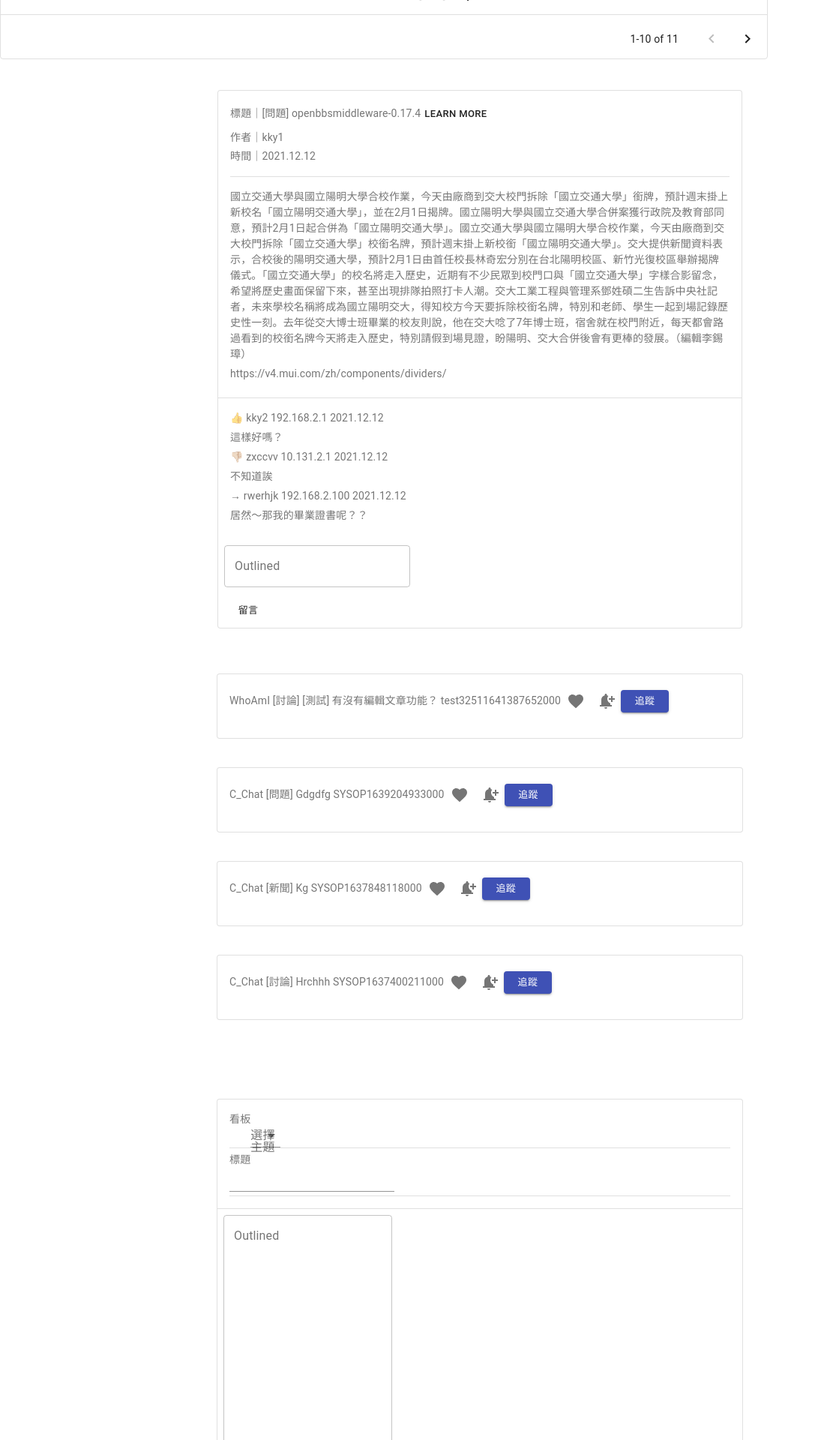
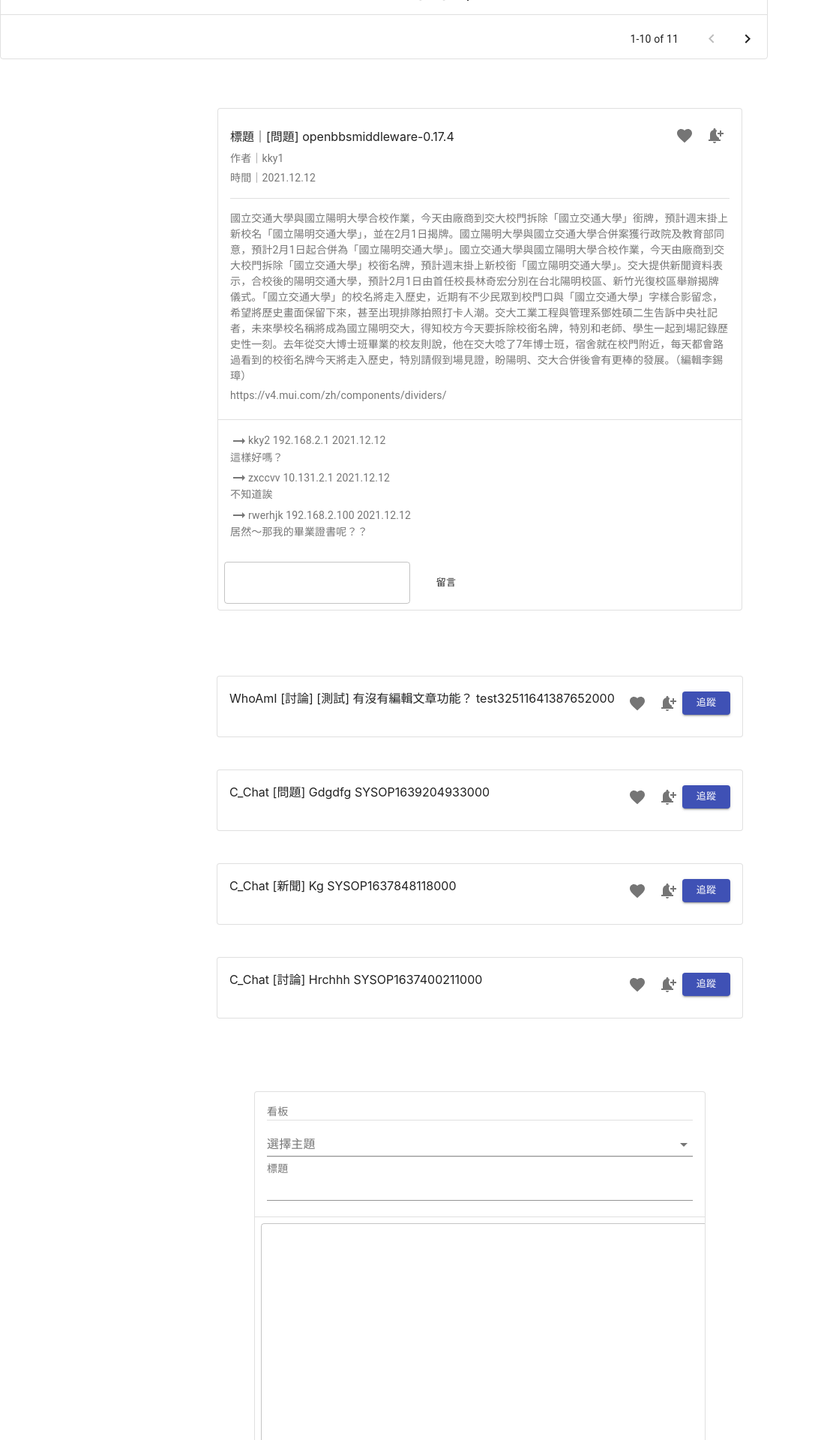
Before and after one commit to Modern-PTT/modern-PTT, a React (Create React App) app in the folder frontend/: page / in a window 1280 px wide. Shown: the part 820-2740 px from the top of the page at 75% size, without its empty margins (0-1087 px from the left). Built offline with nearby package versions, Linux system fonts and the light colour scheme.

Commit message:
grid for postList

```diff
--- a/frontend/src/Components/Article.js
+++ b/frontend/src/Components/Article.js
@@ -13,8 +13,15 @@ import TextField from '@material-ui/core/TextField';
 import Row from './Layout/Row';
 
 // import Message from '../hooks/Message';
+import ThumbUpAltOutlinedIcon from '@mui/icons-material/ThumbUpAltOutlined';
+import ThumbDownOutlinedIcon from '@mui/icons-material/ThumbDownOutlined';
+import ArrowRightAltIcon from '@mui/icons-material/ArrowRightAlt';
 
 
+import IconButton from '@mui/material/IconButton';
+import Tooltip from '@mui/material/Tooltip';
+import FavoriteIcon from '@mui/icons-material/Favorite';
+import NotificationAddIcon from '@mui/icons-material/NotificationAdd';
 
 
 const useStyles = makeStyles({
@@ -55,9 +62,9 @@ const Wrapper = styled.div`
 
 
 const msgState = (input)=>{
-  if (input == "1")return "👍  "
-  else if (input == "2")return "👎🏼  "
-  else return "→  "
+  if (input == "推")return <ThumbUpAltOutlinedIcon/>
+  else if (input == "噓")return <ThumbDownOutlinedIcon/>
+  else return <ArrowRightAltIcon/>
 }
 
 const data =
@@ -114,6 +121,16 @@ const  GET_AIRTICLE_QUERY=
                 "country": "TW, Taipei"
               },
               "create_time": 1626000949000
+            },
+            {
+              "type": "噓",
+              "owner": "test2000",
+              "content": "結果是沒問題喔～ 但是好像 frontend 的推/噓有問題 XD",
+              "location": {
+                "ip": "140.112.172.11",
+                "country": "TW, Taipei"
+              },
+              "create_time": 1626000949000
             }
           ]
         }
@@ -130,11 +147,21 @@ export default function Airticle() {
       <Wrapper>
         <Card className={classes.root} variant="outlined">
             <CardContent>
-                <Row justify=''>
-                    <Typography className={classes.title} color="textSecondary" gutterBottom>
-                    <>標題｜{GET_AIRTICLE_QUERY.data.article.title}</>
-                    <Button size="small">Learn More</Button>
-                    </Typography>
+                    {/* <Typography className={classes.title} color="textSecondary" gutterBottom> */}
+                      <Row justify="space-between" align="center">
+                        <div>標題｜{GET_AIRTICLE_QUERY.data.article.title}</div>
+                        <div>
+                        <Tooltip title="收藏">
+                            <IconButton>
+                              <FavoriteIcon />
+                            </IconButton>
+                          </Tooltip>
+                          <Tooltip title="追蹤">
+                            <IconButton>
+                              <NotificationAddIcon />
+                            </IconButton>
+                          </Tooltip>
+                        </div>
                       </Row>
 
                 <Typography className={classes.title} color="textSecondary" gutterBottom>
@@ -160,22 +187,23 @@ export default function Airticle() {
             <CardContent>
                 {data.messages.map((item)=>(
                     <Typography className={classes.title} color="textSecondary" gutterBottom>
-                    <Row>
-                        <Typography className={classes.title} color="textSecondary" gutterBottom>
+                    <Row align="center">
                         <>{msgState(item.state) }{item.poster_id} </> <>{item.poster_ip}   {item.time}</>
-                        </Typography>
                     </Row>
                     {item.body}
                     </Typography>
 
                 ))}
             </CardContent>
+            <Row>
               <form className={classesText.root} noValidate autoComplete="off">
-              <TextField id="outlined-basic" label="Outlined" variant="outlined" />
+                <TextField id="outlined-basic"  variant="outlined" />
               </form>
               <CardActions>
                   <Button size="small">留言</Button>
               </CardActions>
+            </Row>
+
         </Card>
     </Wrapper>
   );
--- a/frontend/src/Components/ArticleCard.js
+++ b/frontend/src/Components/ArticleCard.js
@@ -75,27 +75,25 @@ export default function AirticleCard({brdname,title,owner,create_time}) {
       <Wrapper>
         <Card className={classes.root} variant="outlined">
             <CardContent>
-
-                    <Typography className={classes.title} color="textSecondary" gutterBottom>
-                    {/* <Row justify="space-between"> */}
+                    {/* <Typography className={classes.title} color="textSecondary" gutterBottom> */}
+                    <Row justify="space-between">
                       <>{brdname} {title} {owner}</>
                       <>{create_time}</>
-
+                      <div>
                       <Tooltip title="收藏">
                           <IconButton>
                             <FavoriteIcon />
                           </IconButton>
                         </Tooltip>
-
                         <Tooltip title="追蹤">
                           <IconButton>
                             <NotificationAddIcon />
                           </IconButton>
                         </Tooltip>
-
                         <Button size="small" variant="contained" color="primary">追蹤</Button>
-                    {/* </Row> */}
-                    </Typography>
+                      </div>
+                    </Row>
+                    {/* </Typography> */}
 
             </CardContent>
             {/* <CardActions>
--- a/frontend/src/Components/NewPost.js
+++ b/frontend/src/Components/NewPost.js
@@ -13,6 +13,7 @@ import Paper from '@material-ui/core/Paper';
 import { Divider } from '@material-ui/core';
 import TextField from '@material-ui/core/TextField';
 import Row from './Layout/Row';
+import Column from './Layout/Column'
 
 import InputLabel from '@material-ui/core/InputLabel';
 import MenuItem from '@material-ui/core/MenuItem';
@@ -36,7 +37,7 @@ const Wrapper = styled.div`
 `;
 const useStyles = makeStyles({
     root: {
-      minWidth: 700,
+      minWidth: 600,
     },
     bullet: {
       display: 'flex',
@@ -88,12 +89,19 @@ export default function Airticle() {
     console.log("title: "+title)
     }
 
+    const sendPost = ()=>{
+        if(!title && !body)console.log("NewPost create!")
+        else console.log("title and body can't be bull")
+    }
+
     return (
         <Wrapper>
             <Card className={classes.root} variant="outlined" width="800">
                 <CardContent>
                 <Typography className={classes.title} color="textSecondary" gutterBottom>
+                    <Column>
                         <>看板</>
+                        <Divider />
                         <FormControl  width="300px">
                             <InputLabel htmlFor="demo-customized-select-native">選擇主題</InputLabel>
                             <Select
@@ -102,26 +110,32 @@ export default function Airticle() {
                             // onChange={handleChange}
                             // input={value}
                             >
-                        <option hight="50px" value={10}>[問卦]</option>
-                        <option hight="50px" value={20}>[新聞]</option>
-                        <option hight="50px" value={30}>[？？]</option>
+                            <option hight="80px" value={10}>[問卦]</option>
+                            <option hight="80px" value={20}>[新聞]</option>
+                            <option hight="80px" value={30}>[？？]</option>
                             </Select>
                         </FormControl>
+                    </Column>
+
                     <Divider />
 
                 </Typography>
                     <Typography className={classes.title} color="textSecondary" gutterBottom>
+                        <Column>
+                        {/* <Row justify="space-between" align="center"> */}
                         <>標題</>
-                        <form fullWidth>
+                        <form >
                             <TextField
-                            // width="700px"
+                            fullWidth
+                            // width="600"
                             value={title}
                             onChange={(e) => handleChangeArticleTitle(e.target.value)}
-                            labelWidth={60}
                             />
                         </form>
+                        </Column>
+
                     </Typography>
-                    <Divider />
+                    {/* <Divider /> */}
 
                 </CardContent>
                 <Divider />
@@ -129,16 +143,20 @@ export default function Airticle() {
                 <form className={classesText.root} noValidate autoComplete="off">
                 <TextField
                     id="outlined-basic"
-                    label="Outlined"
                     variant="outlined"
                     multiline
+                    fullWidth
+                    // width= '500px'
                     value={body}
                     onChange={(e) => handleChangeArticleBody(e.target.value)}
                     rows={20}
                     />
                 </form>
                 <CardActions>
-                    <Button size="small">發文</Button>
+                    <Button size="small"
+                    onClick={()=>sendPost()}
+                    >
+                        發文</Button>
                 </CardActions>
             </Card>
         </Wrapper>
```
Lines whose indentation alone changed are shown as unchanged.
